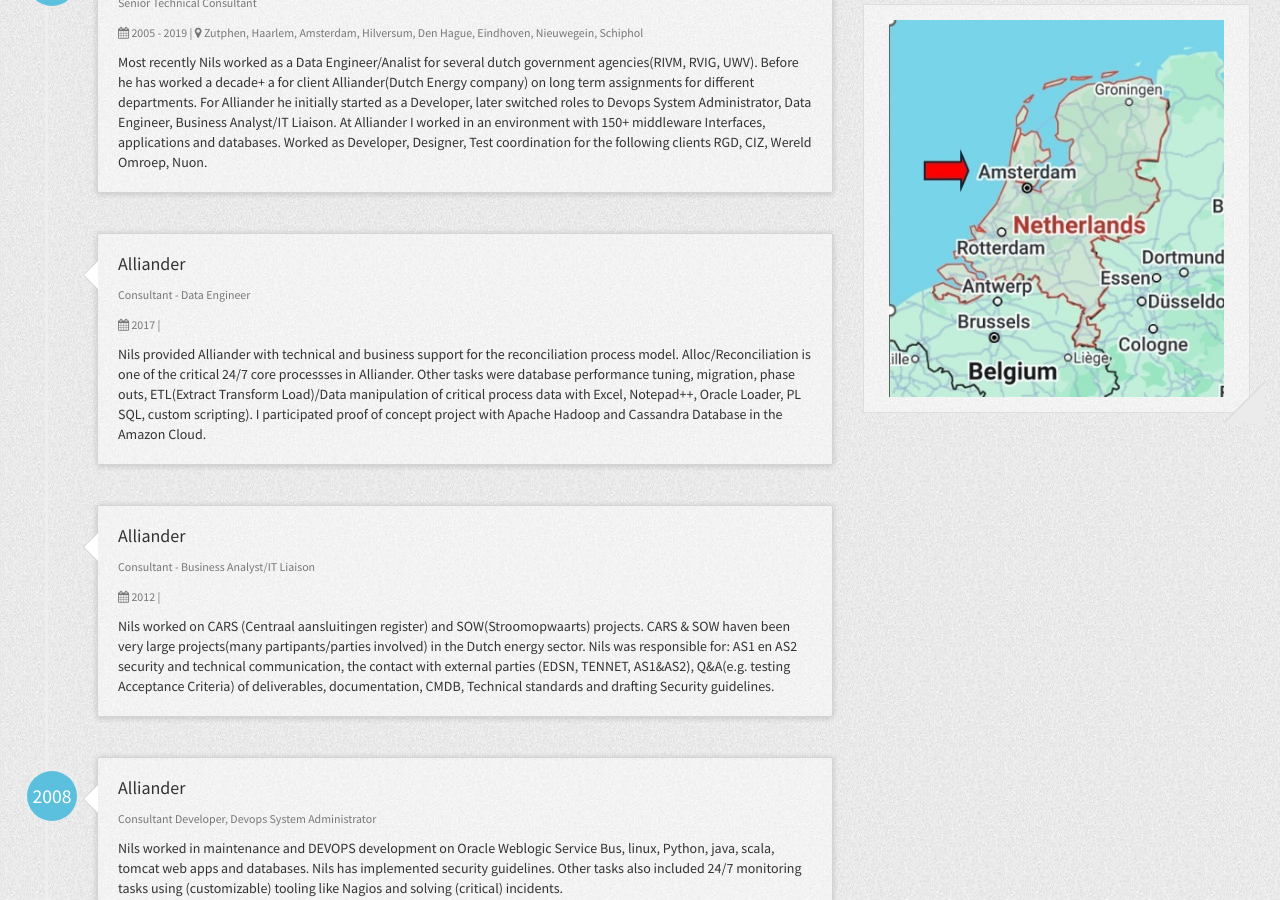
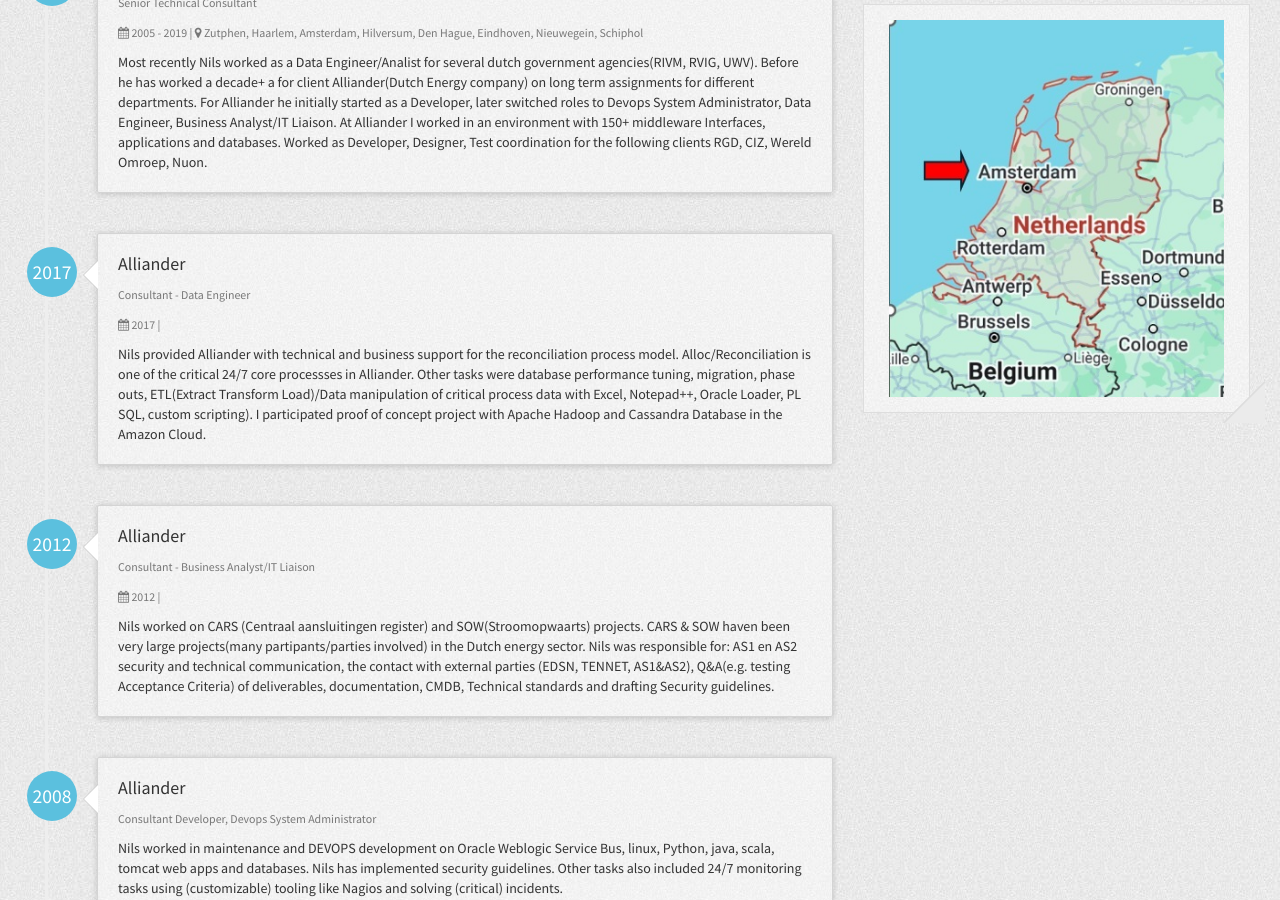
Before and after one commit to NilsKuhler/resumecard, a Jekyll site: the page built from index.html, in a window 1280 px wide and 900 px high, scrolled down 1058 px. Built offline with Jekyll 4.4.1, drawn with Linux system fonts in a browser that asks for light colours; nearby versions of some CDN libraries.

Commit message:
Update _config.yml

```diff
--- a/_config.yml
+++ b/_config.yml
@@ -78,14 +78,14 @@
       company: Alliander
       location:
       title: Consultant - Data Engineer
-      started:
+      started: 2017
       duration: 2017
       description: Nils provided Alliander with technical and business support for the reconciliation process model. Alloc/Reconciliation is one of the critical 24/7 core processses in Alliander. Other tasks were database performance tuning, migration, phase outs, ETL(Extract Transform Load)/Data manipulation of critical process data with Excel, Notepad++, Oracle Loader, PL SQL, custom scripting). I participated proof of concept project with Apache Hadoop and Cassandra Database in the Amazon Cloud.
     - work4:
       company: Alliander
       location:
       title: Consultant - Business Analyst/IT Liaison
-      started:
+      started: 2012
       duration: 2012
       description: Nils worked on CARS (Centraal aansluitingen register) and SOW(Stroomopwaarts) projects. CARS & SOW haven been very large projects(many partipants/parties involved) in the Dutch energy sector. Nils was responsible for&#58; AS1 en AS2 security and technical communication, the contact with external parties (EDSN, TENNET, AS1&AS2), Q&A(e.g. testing Acceptance Criteria) of deliverables, documentation, CMDB, Technical standards and drafting Security guidelines.
     - work5:
```
